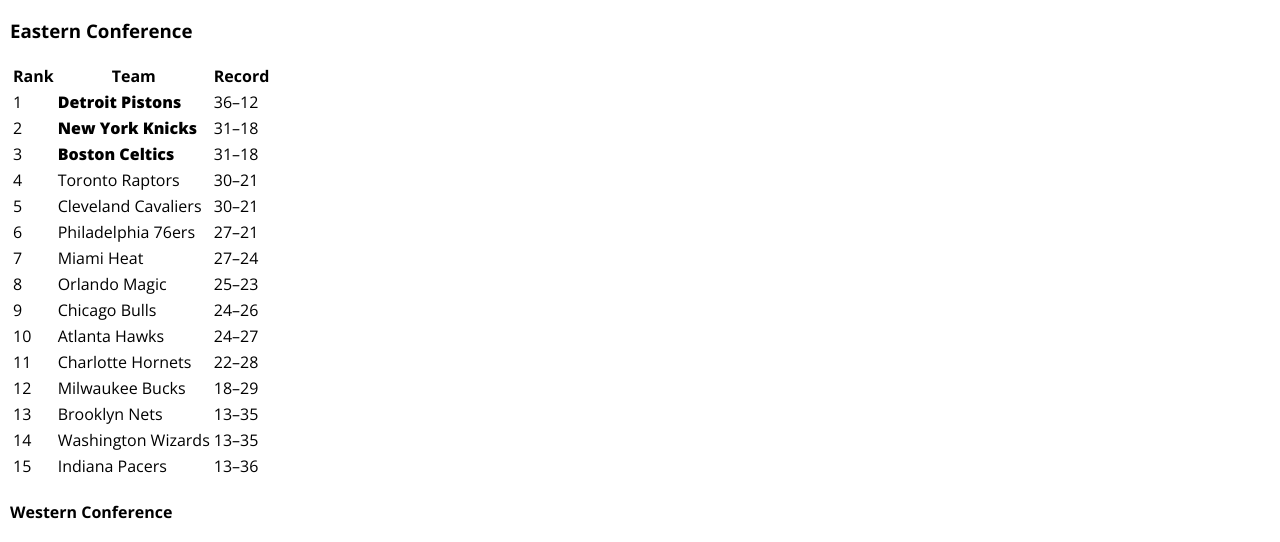
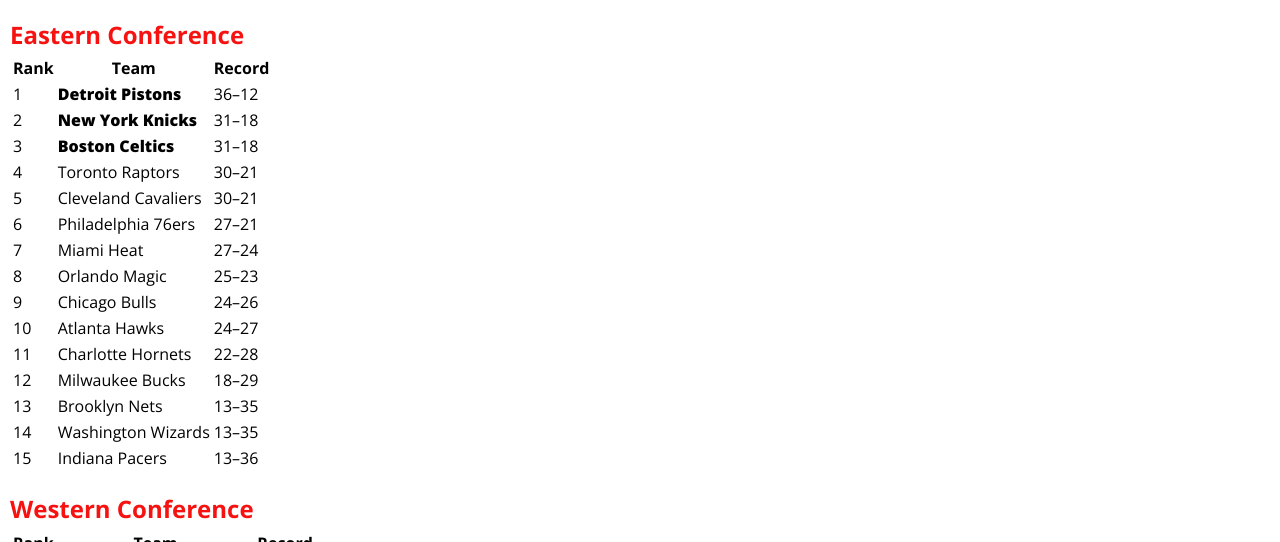
Before and after one commit to BinaCraft15/dwdd1600, a plain HTML site: page 04intro-css/teams.html in a window 1280 px wide. Shown: the part 181-723 px from the top of the page. Drawn offline with nearby package versions, Linux system fonts and the light colour scheme.

Commit message:
Update teams.html

```diff
--- a/04intro-css/teams.html
+++ b/04intro-css/teams.html
@@ -33,7 +33,7 @@
     <!-- start the main content -->
     <main>
         <h1>NBA Teams Standings</h1>
-        <h3>Eastern Conference</h3>
+        <h2>Eastern Conference</h2>
         <table>
             <thead>
                 <tr>
@@ -122,7 +122,7 @@
         </table>
 
 
-        <h4>Western Conference</h4>
+        <h2>Western Conference</h2>
         <table>
             <thead>
                 <tr>
@@ -209,7 +209,7 @@
                 </tr>
             </tbody>
         </table>
-
+    </main>
 
         <!-- start the page footer -->
         <footer>
```
